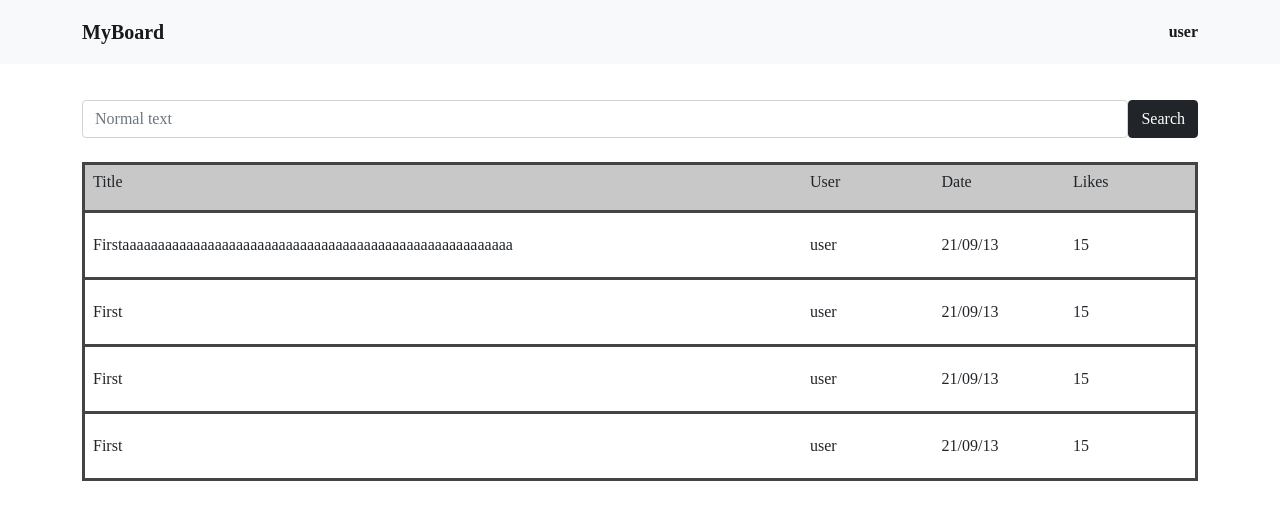
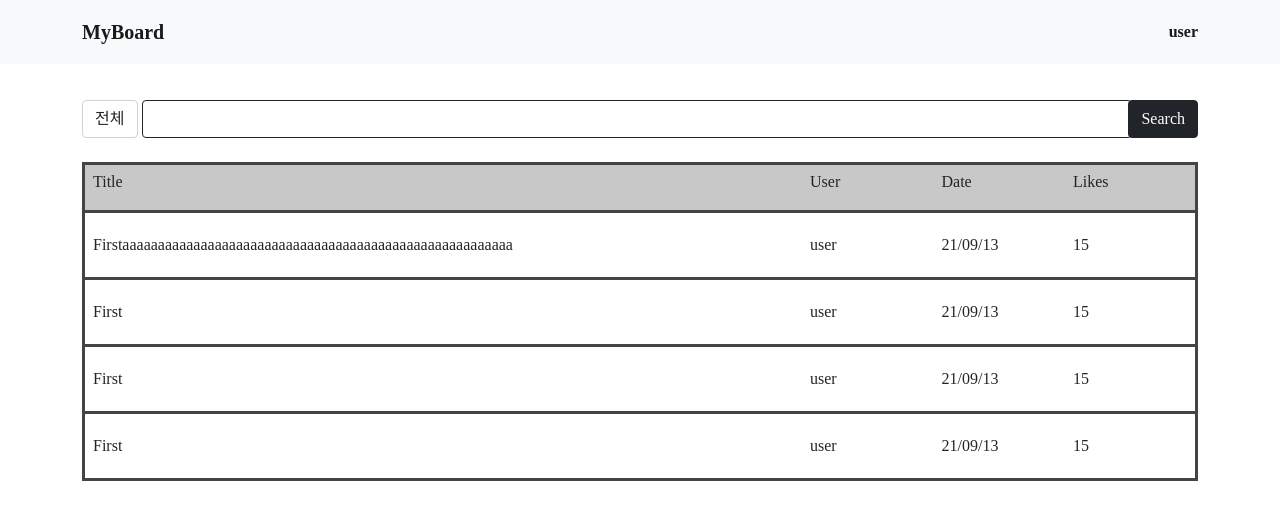
Before and after one commit to YangSiJun528/My-Board, a React (Create React App) app: page / in a window 1280 px wide. Shown: the top 520 px of the page. Built offline with nearby package versions, Linux system fonts and the light colour scheme.

Commit message:
add more css of search component

```diff
--- a/src/components/Search.js
+++ b/src/components/Search.js
@@ -5,10 +5,17 @@ import '../css/search.css';
 function Search(props) {
   let history = useHistory();
   return (
-    <Container className="search mb-4">
-      <Col><Form.Control type="text" placeholder="Normal text" /></Col>
-      <Button variant="dark">Search</Button>
-    </Container>
+    <Form>
+      <Container className="search mb-4">
+        <Col sm={.1}><Form.Control className="option" as="select">
+          <option value="1">전체</option>
+          <option value="2">제목</option>
+          <option value="3">유저</option>
+        </Form.Control></Col>
+        <Col><Form.Control className="mx-1 search-bar" type="text" placeholder=""/></Col>
+        <Button variant="dark">Search</Button>
+      </Container>
+    </Form>
   );
 }
 
--- a/src/css/search.css
+++ b/src/css/search.css
@@ -2,3 +2,19 @@
   display: flex;
   justify-content: space-around;
 }
+.search-bar {
+  border-color: #212529;
+}
+.search-bar:focus{
+  border-color: #212529;
+  box-shadow: 0 0 0 0.01rem #212529;
+}
+.search Button:focus{
+  border-color: #212529;
+  box-shadow: 0 0 0 0rem #212529;
+}
+
+.search .option:focus{
+  border-color: #6c757d;
+  box-shadow: 0 0 0 0rem #6c757d;
+}
```
